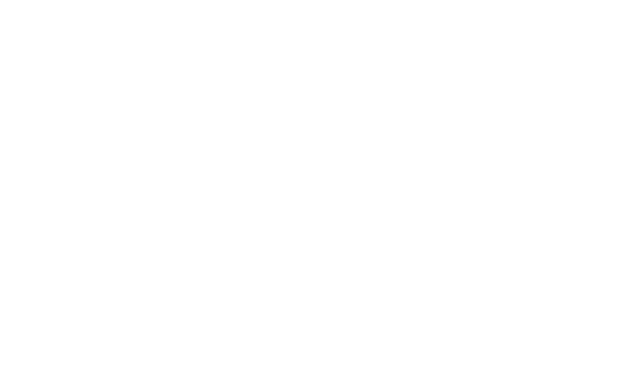
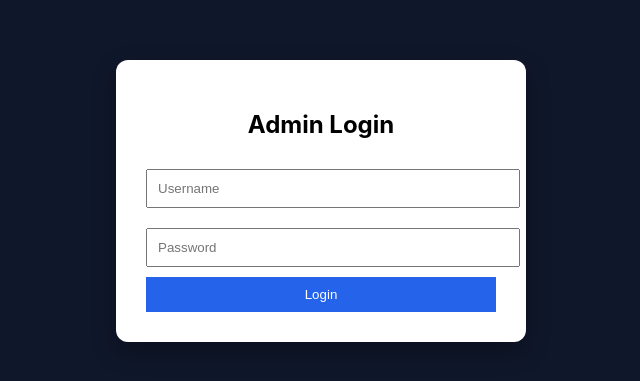
Before and after one commit to Karthik1597/hotel-booking-app, a React (Create React App) app in the folder frontend/: page /admin in a window 1280 px wide. Before the commit this address had no page. Shown: the part 199-580 px from the top of the page, without its empty margins (319-959 px from the left). Built offline with nearby package versions, Linux system fonts and the light colour scheme; the HTML template or start-up script is replaced by a standard one.

Commit message:
add admin login

```diff
--- a/frontend/src/App.js
+++ b/frontend/src/App.js
@@ -9,6 +9,7 @@ import HotelList from "./pages/HotelList";
 import HotelDetails from "./pages/HotelDetails";
 import BookingPage from "./pages/BookingPage";
 import BookingSuccess from "./pages/BookingSuccess";
+import AdminLogin from "./admin/AdminLogin";
 
 function App() {
   return (
@@ -33,6 +34,9 @@ function App() {
         <Route path="/booking" element={<BookingPage />} />
 
         <Route path="/success" element={<BookingSuccess />} />
+
+        <Route path="/admin" element={<AdminLogin />} />
+
       </Routes>
     </BrowserRouter>
   );
--- /dev/null
+++ b/frontend/src/admin/AdminLogin.jsx
@@ -0,0 +1,73 @@
+import React, { useState } from "react";
+import { useNavigate } from "react-router-dom";
+import "../styles/AdminLogin.css";
+
+const AdminLogin = () => {
+  const navigate = useNavigate();
+
+  const [username, setUsername] = useState("");
+  const [password, setPassword] = useState("");
+
+  const [error, setError] = useState("");
+  const [success, setSuccess] = useState("");
+
+  const handleLogin = (e) => {
+    e.preventDefault();
+
+    setError("");
+    setSuccess("");
+
+    // simple admin auth (we upgrade later with backend JWT)
+    if (username === "admin" && password === "admin123") {
+      setSuccess("Login successful... Redirecting to dashboard");
+
+      localStorage.setItem("adminAuth", "true");
+
+      setTimeout(() => {
+        navigate("/admin/dashboard");
+      }, 1000);
+    } else {
+      setError("Invalid username or password");
+    }
+  };
+
+  return (
+    <div className="admin-login-container">
+
+      <div className="admin-login-box">
+
+        <h2>Admin Login</h2>
+
+        <form onSubmit={handleLogin}>
+
+          <input
+            type="text"
+            placeholder="Username"
+            value={username}
+            onChange={(e) => setUsername(e.target.value)}
+          />
+
+          <input
+            type="password"
+            placeholder="Password"
+            value={password}
+            onChange={(e) => setPassword(e.target.value)}
+          />
+
+          <button type="submit">
+            Login
+          </button>
+
+        </form>
+
+        {/* INLINE MESSAGES */}
+        {error && <p className="error-msg">{error}</p>}
+        {success && <p className="success-msg">{success}</p>}
+
+      </div>
+
+    </div>
+  );
+};
+
+export default AdminLogin;
--- /dev/null
+++ b/frontend/src/styles/AdminLogin.css
@@ -0,0 +1,45 @@
+.admin-login-container {
+  height: 100vh;
+  display: flex;
+  justify-content: center;
+  align-items: center;
+  background: #0f172a;
+}
+
+.admin-login-box {
+  width: 350px;
+  padding: 30px;
+  background: white;
+  border-radius: 12px;
+  box-shadow: 0 10px 25px rgba(0,0,0,0.3);
+  text-align: center;
+}
+
+.admin-login-box h2 {
+  margin-bottom: 20px;
+}
+
+.admin-login-box input {
+  width: 100%;
+  padding: 10px;
+  margin: 10px 0;
+}
+
+.admin-login-box button {
+  width: 100%;
+  padding: 10px;
+  background: #2563eb;
+  color: white;
+  border: none;
+  cursor: pointer;
+}
+
+.error-msg {
+  color: red;
+  margin-top: 10px;
+}
+
+.success-msg {
+  color: green;
+  margin-top: 10px;
+}
```
